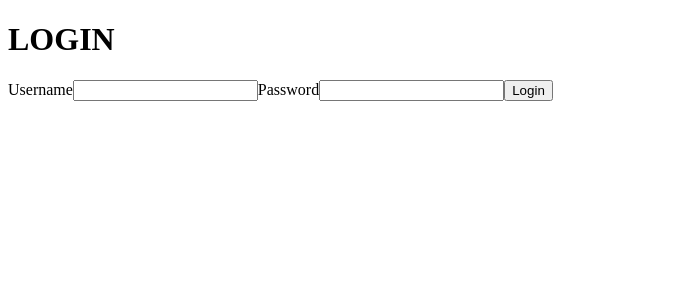
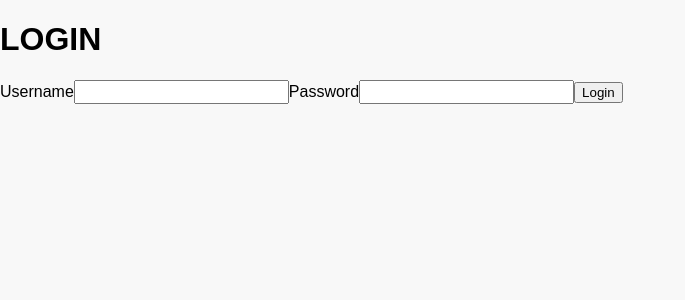
Before and after one commit to NilsMester/NeueFischeCapstone2020, a React (Create React App) app in the folder frontend/: page /login in a window 1280 px wide. Shown: the top 300 px of the page, without its empty margins (0-685 px from the left). Built offline with nearby package versions, Linux system fonts and the light colour scheme.

Commit message:
add GlobalStyling

```diff
--- /dev/null
+++ b/frontend/src/GlobalStyle.js
@@ -0,0 +1,45 @@
+import { createGlobalStyle } from 'styled-components';
+
+export default createGlobalStyle`
+  :root {
+   --grey-main: #2C2C2C;
+   --grey-50: #414141;
+
+   --orange-main: #FEA676;
+   --orange-75: #FFC491;
+
+   --secondary1: #96EDE3;
+   --secondary2: #ed96a0;
+
+   --white1: #f8f8f8; //Guyabano
+   --white2: #f5f5f5; //Cultured
+   --white3: #fef3f4; //Anti-flash white
+
+
+   --size-xs: 4px;
+   --size-s: 8px;
+   --size-m: 12px;
+   --size-l: 16px;
+   --size-xl: 24px;
+   --size-xxl: 32px;
+
+  }
+
+  * {
+    box-sizing: border-box;
+  }
+
+  html, body {
+    margin: 0;
+    font-family: 'Nunito', sans-serif;
+  }
+
+  body{
+    background-color: var(--white1);
+  }
+
+  input, textarea {
+    font-size: 1em;
+    font-family: inherit;
+  }
+`;
--- /dev/null
+++ b/frontend/src/commons/Header.js
@@ -0,0 +1,27 @@
+import React from 'react';
+import styled from 'styled-components/macro';
+
+export default function Header({titel}){
+
+    return(
+        <HeaderStyled>
+            <HeadingStyled>{titel}</HeadingStyled>
+        </HeaderStyled>
+
+    )
+
+}
+
+const HeaderStyled = styled.header`
+  display: flex;
+  justify-content: space-between;
+  align-items: center;
+  background: var(--grey-main);
+  padding: var(--size-s);
+`;
+
+const HeadingStyled = styled.h1`
+margin: 0;
+color: var(--white2);
+
+`
--- a/frontend/src/commons/RecordForm.js
+++ b/frontend/src/commons/RecordForm.js
@@ -1,5 +1,6 @@
 import React, {useState} from 'react';
 import {useHistory} from 'react-router-dom';
+import styled from 'styled-components/macro';
 import UserTagList from "./UserTagList";
 
 const initialState = {
@@ -15,8 +16,8 @@ export default function RecordForm({onSave, record = initialState}) {
     const history = useHistory();
 
     return (
-        <form onSubmit={handleSubmit}>
-
+        <FormStyled onSubmit={handleSubmit}>
+            <div>
                 <label>
                     Titel
                     <input name="titel"
@@ -33,16 +34,8 @@ export default function RecordForm({onSave, record = initialState}) {
                            type="text"/>
                 </label>
 
+                <p>Tags</p>
                 <TagList/>
-
-            <label>
-                Tags
-                <input name="newTag"
-                       value={tag || ""}
-                       onChange={event => setTag(event.target.value)}
-                       type="text"/>
-            </label>
-            <button type="button" onClick={handleTagKlick}>Add Tag</button>
 
                 <label>
                     Description
@@ -54,9 +47,20 @@ export default function RecordForm({onSave, record = initialState}) {
 
                 <button type="button" onClick={onCancel}>Cancel</button>
                 <button>Save</button>
+            </div>
+            <div>
+                <UserTagList/>
+                <label>
+                    Tags
+                    <input name="newTag"
+                           value={tag || ""}
+                           onChange={event => setTag(event.target.value)}
+                           type="text"/>
+                    <button type="button" onClick={handleTagKlick}>Add Tag</button>
+                </label>
+            </div>
 
-            <UserTagList/>
-        </form>
+        </FormStyled>
 
     );
 
@@ -89,6 +93,10 @@ export default function RecordForm({onSave, record = initialState}) {
                 )}
             </ul>
         )
-
     }
 }
+
+    const FormStyled = styled.form`
+    display: grid;
+    grid-template-columns: 1fr 0.5fr;
+`;
--- a/frontend/src/index.js
+++ b/frontend/src/index.js
@@ -3,14 +3,16 @@ import ReactDOM from 'react-dom';
 import App from './App';
 import { BrowserRouter as Router } from 'react-router-dom';
 import reportWebVitals from './reportWebVitals';
+import GlobalStyle from "./GlobalStyle";
 
 ReactDOM.render(
-  <React.StrictMode>
-      <Router>
-    <App />
-      </Router>
-  </React.StrictMode>,
-  document.getElementById('root')
+    <React.StrictMode>
+        <Router>
+            <GlobalStyle />
+            <App/>
+        </Router>
+    </React.StrictMode>,
+    document.getElementById('root')
 );
 
 // If you want to start measuring performance in your app, pass a function
--- a/frontend/src/pages/addRecordPage/AddRecordPage.js
+++ b/frontend/src/pages/addRecordPage/AddRecordPage.js
@@ -2,13 +2,17 @@ import React, {useContext} from 'react';
 import RecordForm from "../../commons/RecordForm";
 import RecordContext from "../../contexts/RecordContext";
 import { useHistory } from 'react-router-dom';
+import Header from "../../commons/Header";
 
 export default function AddRecordPage() {
     const{createRecord} = useContext(RecordContext)
     const history = useHistory();
 
     return(
+        <>
+        <Header titel="New Record"/>
         <RecordForm onSave={handleSave}/>
+        </>
     )
 
     function handleSave(record) {
```
Also changed, not shown: frontend/src/commons/SideBarActionButton.js (added, +15 -0 lines), 2 other files (tests, documents, lock files or other folders). Lines whose indentation alone changed are shown as unchanged.
